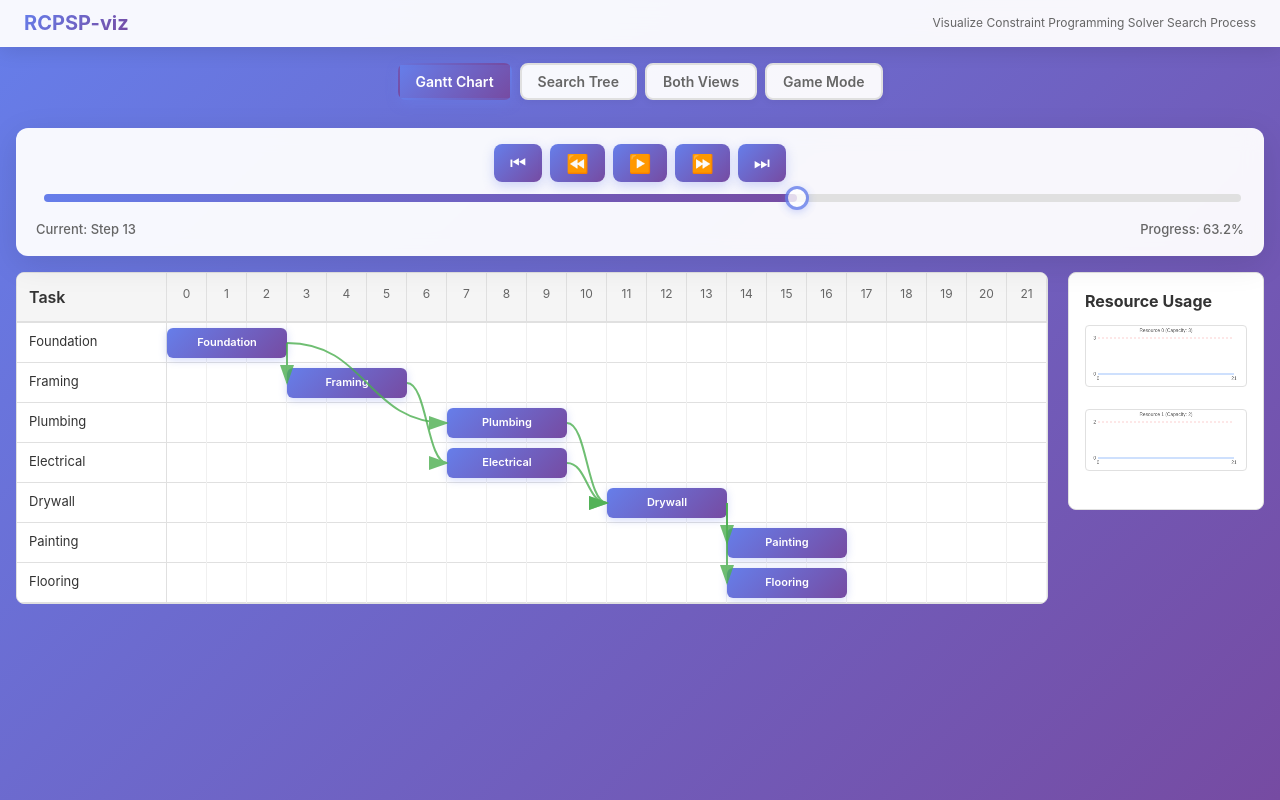
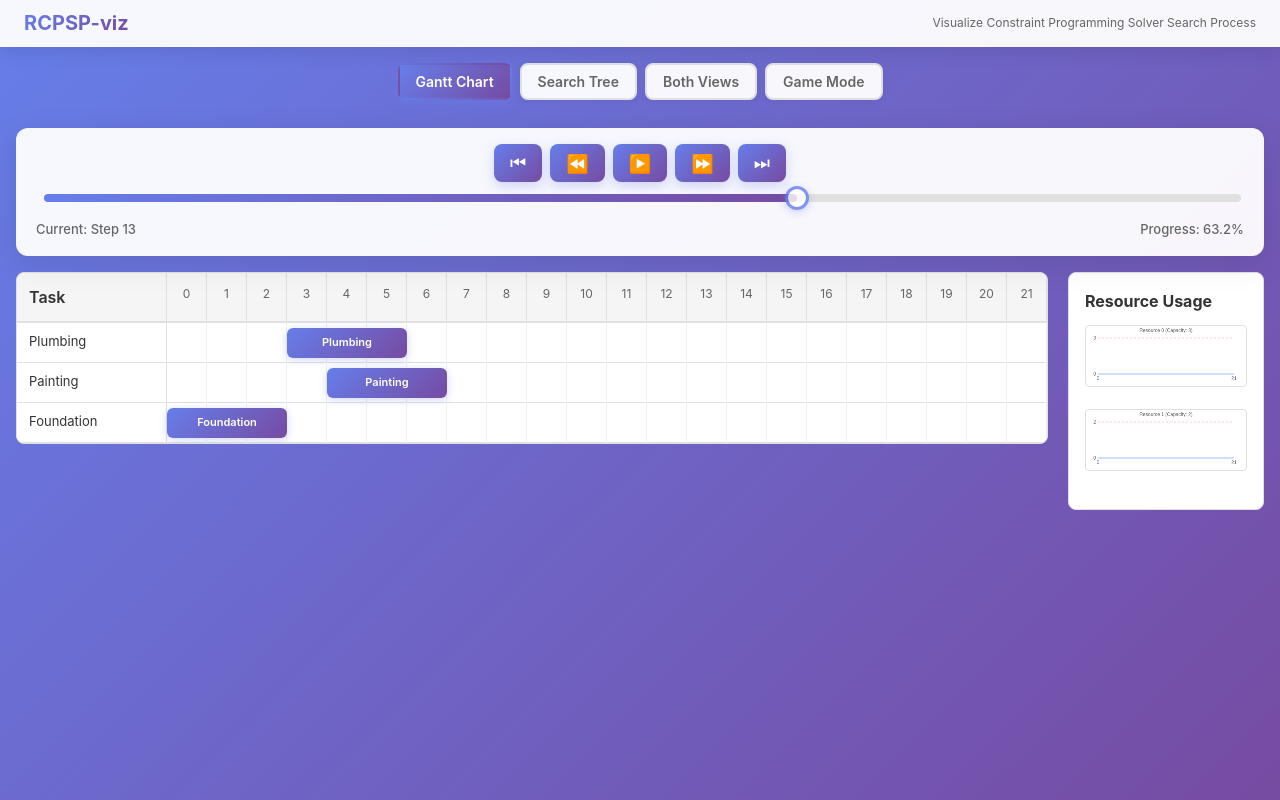
Before and after one commit to ozan-cb/ProjectSchedulingVisualizer, a React app in the folder frontend/: page / in a window 1280 px wide. Built offline with nearby package versions, Linux system fonts and the light colour scheme; the HTML template or start-up script is replaced by a standard one.

Commit message:
Fix Gantt chart animation and game mode reset
- Make ReadOnlyGantt use getTasksAtTime to show tasks at current time step
- Prevent game mode reset when switching views (only init if empty)

```diff
--- a/frontend/src/ReadOnlyGantt.tsx
+++ b/frontend/src/ReadOnlyGantt.tsx
@@ -4,9 +4,10 @@ import { DependencyArrows } from "./DependencyArrows";
 import { ResourceUsagePlots } from "./ResourceUsagePlots";
 
 export const ReadOnlyGantt: React.FC = () => {
-  const { getProblemDefinition, getCurrentSchedule } = useTimelineStore();
+  const { getProblemDefinition, getTasksAtTime, currentTime } =
+    useTimelineStore();
   const problem = getProblemDefinition();
-  const schedule = getCurrentSchedule();
+  const tasks = getTasksAtTime(currentTime);
 
   const unitWidth = 40;
   const rowHeight = 40;
@@ -27,17 +28,9 @@ export const ReadOnlyGantt: React.FC = () => {
             </div>
           </div>
           <div className="gantt-body" style={{ position: "relative" }}>
-            <DependencyArrows
-              tasks={problem.tasks}
-              userSchedule={schedule}
-              unitWidth={unitWidth}
-              rowHeight={rowHeight}
-              taskNameWidth={taskNameWidth}
-            />
-            {problem.tasks.map((task) => {
-              const timing = schedule.get(task.id);
-              const start = timing?.start ?? 0;
-              const end = timing?.end ?? task.duration;
+            {tasks.map((task) => {
+              const start = task.start.getTime();
+              const end = task.end.getTime();
 
               return (
                 <div
--- a/frontend/src/store.ts
+++ b/frontend/src/store.ts
@@ -273,9 +273,10 @@ export const useTimelineStore = create<TimelineStore>((set, get) => ({
   },
 
   setGameMode: (enabled) => {
+    const state = get();
     set({ isGameMode: enabled });
-    if (enabled) {
-      const problem = get().getProblemDefinition();
+    if (enabled && state.userSchedule.size === 0) {
+      const problem = state.getProblemDefinition();
       const initialSchedule = new Map<string, { start: number; end: number }>();
       problem.tasks.forEach((task) => {
         initialSchedule.set(task.id, { start: 0, end: task.duration });
```
